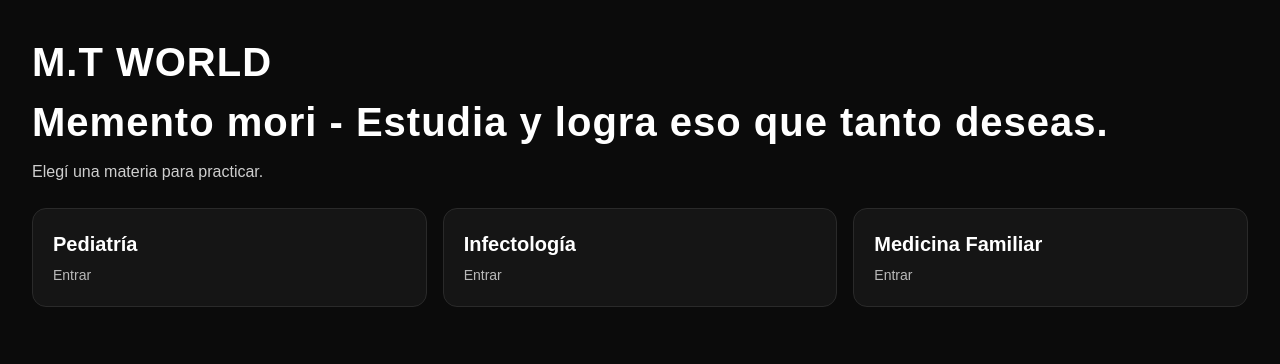
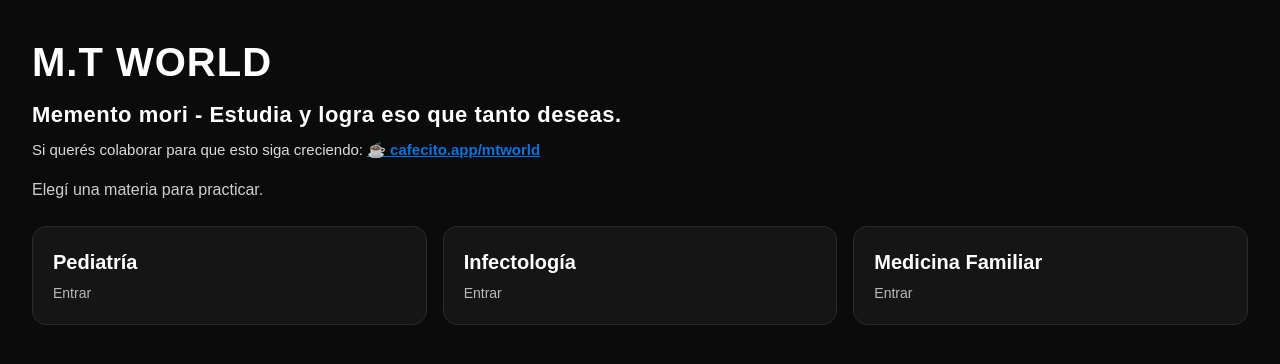
Before and after one commit to turriaki/mtworld, a Next.js app: page / in a window 1280 px wide. Shown: the top 364 px of the page. Built offline with nearby package versions, Linux system fonts and the light colour scheme.

Commit message:
update home title size and add cafecito link

```diff
--- a/app/page.jsx
+++ b/app/page.jsx
@@ -9,20 +9,64 @@ const materias = [
 
 export default function Home() {
   return (
-    <div style={{ minHeight: "100vh", background: "#0b0b0b", color: "white", padding: 32 }}>
-      <h1 style={{ fontSize: 40, fontWeight: 800, letterSpacing: 1 }}>M.T WORLD</h1>
-      <h5 style={{ fontSize: 40, fontWeight: 800, letterSpacing: 1 }}>Memento mori - Estudia y logra eso que tanto deseas.</h5>
+    <div
+      style={{
+        minHeight: "100vh",
+        background: "#0b0b0b",
+        color: "white",
+        padding: 32,
+      }}
+    >
+      <h1 style={{ fontSize: 40, fontWeight: 800, letterSpacing: 1 }}>
+        M.T WORLD
+      </h1>
 
-      <p style={{ opacity: 0.8, marginTop: 8 }}>Elegí una materia para practicar.</p>
+      {/* Texto principal más chico */}
+      <h5
+        style={{
+          fontSize: 22,
+          fontWeight: 700,
+          letterSpacing: 0.5,
+          marginTop: 6,
+          marginBottom: 8,
+        }}
+      >
+        Memento mori - Estudia y logra eso que tanto deseas.
+      </h5>
 
-      <div style={{
-        display: "grid",
-        gridTemplateColumns: "repeat(auto-fit, minmax(220px, 1fr))",
-        gap: 16,
-        marginTop: 24
-      }}>
-        {materias.map(m => (
-          <Link key={m.slug} href={`/materias/${m.slug}`}
+      {/* Nueva línea con Cafecito */}
+      <p style={{ fontSize: 15, opacity: 0.85, marginBottom: 16 }}>
+        Si querés colaborar para que esto siga creciendo:{" "}
+        <a
+          href="https://cafecito.app/mtworld"
+          target="_blank"
+          rel="noopener noreferrer"
+          style={{
+            color: "#0a84ff",
+            textDecoration: "underline",
+            fontWeight: 600,
+          }}
+        >
+          ☕ cafecito.app/mtworld
+        </a>
+      </p>
+
+      <p style={{ opacity: 0.8, marginTop: 8 }}>
+        Elegí una materia para practicar.
+      </p>
+
+      <div
+        style={{
+          display: "grid",
+          gridTemplateColumns: "repeat(auto-fit, minmax(220px, 1fr))",
+          gap: 16,
+          marginTop: 24,
+        }}
+      >
+        {materias.map((m) => (
+          <Link
+            key={m.slug}
+            href={`/materias/${m.slug}`}
             style={{
               display: "block",
               padding: 20,
@@ -30,10 +74,19 @@ export default function Home() {
               border: "1px solid #2a2a2a",
               borderRadius: 14,
               textDecoration: "none",
-              color: "white"
-            }}>
+              color: "white",
+            }}
+          >
             <div style={{ fontSize: 20, fontWeight: 700 }}>{m.nombre}</div>
-            <div style={{ fontSize: 14, opacity: 0.7, marginTop: 6 }}>Entrar</div>
+            <div
+              style={{
+                fontSize: 14,
+                opacity: 0.7,
+                marginTop: 6,
+              }}
+            >
+              Entrar
+            </div>
           </Link>
         ))}
       </div>
--- a/app/page.tsx
+++ b/app/page.tsx
@@ -9,19 +9,64 @@ const materias = [
 
 export default function Home() {
   return (
-    <div style={{ minHeight: "100vh", background: "#0b0b0b", color: "white", padding: 32 }}>
-      <h1 style={{ fontSize: 40, fontWeight: 800, letterSpacing: 1 }}>M.T WORLD</h1>
-      <h5 style={{ fontSize: 40, fontWeight: 800, letterSpacing: 1 }}>Memento mori - Estudia y logra eso que tanto deseas.</h5>
-      <p style={{ opacity: 0.8, marginTop: 8 }}>Elegí una materia para practicar.</p>
+    <div
+      style={{
+        minHeight: "100vh",
+        background: "#0b0b0b",
+        color: "white",
+        padding: 32,
+      }}
+    >
+      <h1 style={{ fontSize: 40, fontWeight: 800, letterSpacing: 1 }}>
+        M.T WORLD
+      </h1>
 
-      <div style={{
-        display: "grid",
-        gridTemplateColumns: "repeat(auto-fit, minmax(220px, 1fr))",
-        gap: 16,
-        marginTop: 24
-      }}>
-        {materias.map(m => (
-          <Link key={m.slug} href={`/materias/${m.slug}`}
+      {/* Texto principal más chico */}
+      <h5
+        style={{
+          fontSize: 22,
+          fontWeight: 700,
+          letterSpacing: 0.5,
+          marginTop: 6,
+          marginBottom: 8,
+        }}
+      >
+        Memento mori - Estudia y logra eso que tanto deseas.
+      </h5>
+
+      {/* Nueva línea con Cafecito */}
+      <p style={{ fontSize: 15, opacity: 0.85, marginBottom: 16 }}>
+        Si querés colaborar para que esto siga creciendo:{" "}
+        <a
+          href="https://cafecito.app/mtworld"
+          target="_blank"
+          rel="noopener noreferrer"
+          style={{
+            color: "#0a84ff",
+            textDecoration: "underline",
+            fontWeight: 600,
+          }}
+        >
+          ☕ cafecito.app/mtworld
+        </a>
+      </p>
+
+      <p style={{ opacity: 0.8, marginTop: 8 }}>
+        Elegí una materia para practicar.
+      </p>
+
+      <div
+        style={{
+          display: "grid",
+          gridTemplateColumns: "repeat(auto-fit, minmax(220px, 1fr))",
+          gap: 16,
+          marginTop: 24,
+        }}
+      >
+        {materias.map((m) => (
+          <Link
+            key={m.slug}
+            href={`/materias/${m.slug}`}
             style={{
               display: "block",
               padding: 20,
@@ -29,10 +74,19 @@ export default function Home() {
               border: "1px solid #2a2a2a",
               borderRadius: 14,
               textDecoration: "none",
-              color: "white"
-            }}>
+              color: "white",
+            }}
+          >
             <div style={{ fontSize: 20, fontWeight: 700 }}>{m.nombre}</div>
-            <div style={{ fontSize: 14, opacity: 0.7, marginTop: 6 }}>Entrar</div>
+            <div
+              style={{
+                fontSize: 14,
+                opacity: 0.7,
+                marginTop: 6,
+              }}
+            >
+              Entrar
+            </div>
           </Link>
         ))}
       </div>
```
